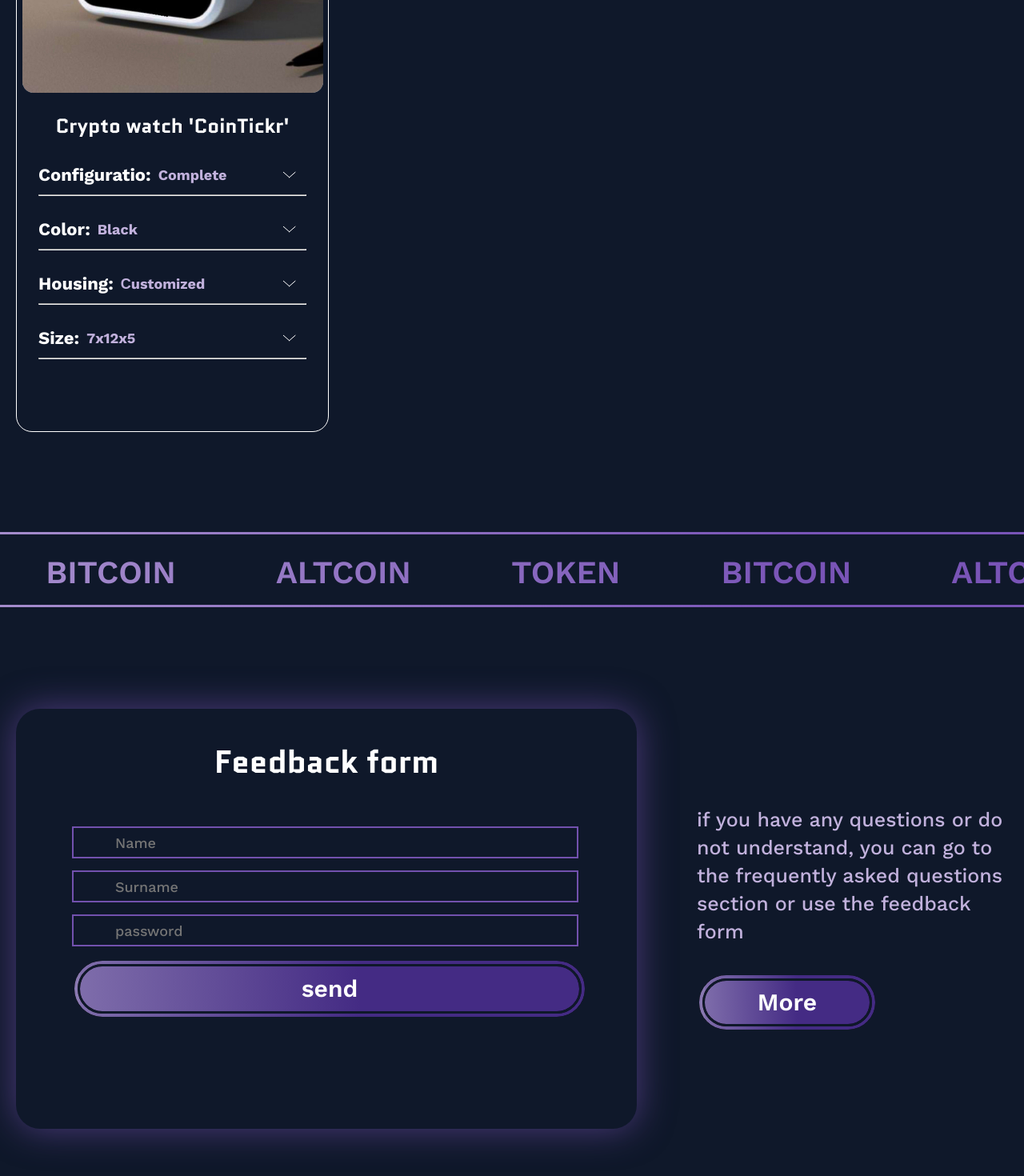
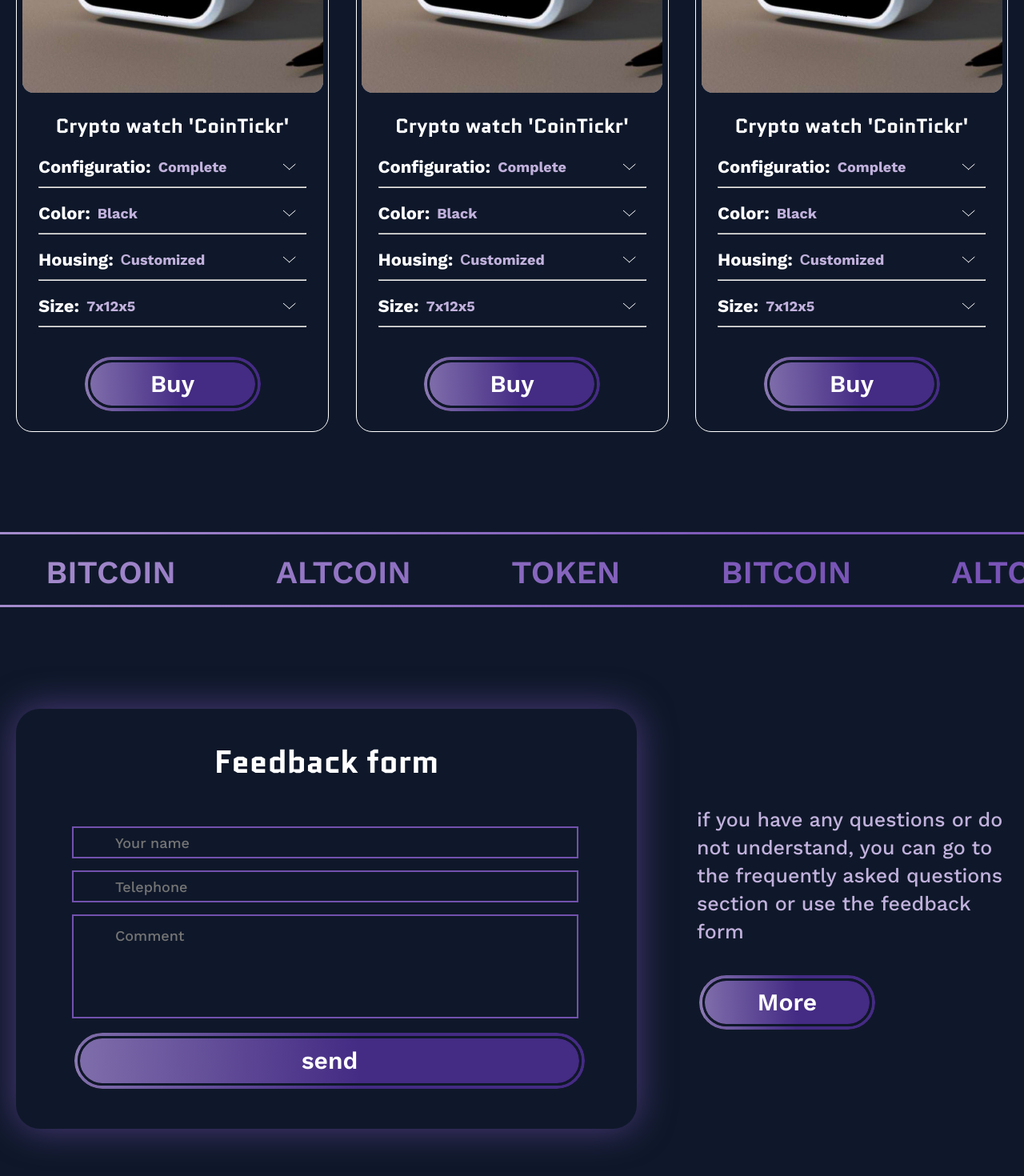
Before and after one commit to smerch88/Simple-Ticker-Stage-1, a React (Create React App) app in the folder frontend/: page / in a window 1280 px wide. Shown: the part 2560-4030 px from the top of the page at 80% size. Built offline with nearby package versions, Linux system fonts and the light colour scheme.

Commit message:
Анимации

```diff
--- a/frontend/public/ticker.json
+++ b/frontend/public/ticker.json
@@ -30,6 +30,97 @@
                     "property": [
                         "Сustomized",
                         "noСustomized",
+                        "gaСustomized",
+                        "gaСustomized"
+                    ]
+                },
+                {
+                    "name": "Size",
+                    "property": [
+                        "7x12x5",
+                        "17x34x8",
+                        "24x13x9"
+                    ]
+                }
+            ]
+        },
+
+        {
+            "name": "Crypto watch 'CoinTickr'",
+            "thumbnail": "http://localhost:3000/Python-Pet-Project/frontend/src/resourses/img/thumbnail.jpg",
+            "options": [
+                {
+                    "name": "Configuratio",
+                    "property": [
+                        "Complete",
+                        "noComplete",
+                        "gaComplete"
+                    ]
+                },
+                {
+                    "name": "Color",
+                    "property": [
+                        "Black",
+                        "Red",
+                        "White",
+                        "Yellow",
+                        "Black",
+                        "Red",
+                        "White",
+                        "Yellow"
+                    ]
+                },
+                {
+                    "name": "Housing",
+                    "property": [
+                        "Сustomized",
+                        "noСustomized",
+                        "gaСustomized",
+                        "gaСustomized"
+                    ]
+                },
+                {
+                    "name": "Size",
+                    "property": [
+                        "7x12x5",
+                        "17x34x8",
+                        "24x13x9"
+                    ]
+                }
+            ]
+        },
+
+        {
+            "name": "Crypto watch 'CoinTickr'",
+            "thumbnail": "http://localhost:3000/Python-Pet-Project/frontend/src/resourses/img/thumbnail.jpg",
+            "options": [
+                {
+                    "name": "Configuratio",
+                    "property": [
+                        "Complete",
+                        "noComplete",
+                        "gaComplete"
+                    ]
+                },
+                {
+                    "name": "Color",
+                    "property": [
+                        "Black",
+                        "Red",
+                        "White",
+                        "Yellow",
+                        "Black",
+                        "Red",
+                        "White",
+                        "Yellow"
+                    ]
+                },
+                {
+                    "name": "Housing",
+                    "property": [
+                        "Сustomized",
+                        "noСustomized",
+                        "gaСustomized",
                         "gaСustomized"
                     ]
                 },
--- a/frontend/src/components/aboutProduct/AboutProduct.js
+++ b/frontend/src/components/aboutProduct/AboutProduct.js
@@ -3,6 +3,7 @@ import CustomizationIcon from "../../resourses/img/benefit/customization.png"
 import EcosystemIcon from "../../resourses/img/benefit/ecosystem.png"
 import PriceIcon from "../../resourses/img/benefit/price.png"
 import SupportIcon from "../../resourses/img/benefit/support.png"
+import SupportIconInner from "../../resourses/img/benefit/support2.png"
 
 const AboutProduct = () => {
     return (
@@ -31,7 +32,10 @@ const AboutProduct = () => {
                             <div className="benefit__descr">of all interface elements on the screen.</div>
                         </div>
                         <div className="benefit">
-                            <img src={SupportIcon} alt="Benefit" />
+                            <div className="benefit__pic">
+                                <img src={SupportIcon} alt="Benefit" />
+                                <img src={SupportIconInner} alt="Benefit" className="benefit__pic-inner"/>
+                            </div>
                             <div className="benefit__title">Support </div>
                             <div className="benefit__descr">for up to 10 cryptocurrencies.</div>
                         </div>
--- a/frontend/src/components/catalogItem/CatalogItem.js
+++ b/frontend/src/components/catalogItem/CatalogItem.js
@@ -1,16 +1,7 @@
-import { useState } from "react"
 import Ticker from "../../resourses/img/thumbnail.jpg"
 import ItemOption from "./ItemOption"
 
-
-
 const CatalogItem = (props) => {
-
-    const [showProp, setShowProp] = useState(false)
-
-    const showProperty = () => {
-        setShowProp(showProp => !showProp)
-    }
 
     const renderItem = () => {
 
@@ -23,9 +14,11 @@ const CatalogItem = (props) => {
                     <img src={Ticker} alt={name} className="ticker__thumbnail" />
                     <h2 className="ticker__name">{name}</h2>
                     <ItemOption
-
                         options={options}
                     />
+                    <div className="ticker__btn">
+                        <button className="btn">Buy</button>
+                    </div>
                 </div>
             )
         });
--- a/frontend/src/components/catalogItem/_catalogItem.scss
+++ b/frontend/src/components/catalogItem/_catalogItem.scss
@@ -23,6 +23,7 @@
     }
 
     &__option {
+        margin-top: 15px;
         position: relative;
         padding: 0 27px;
 
@@ -30,6 +31,7 @@
             .ticker__config {
                 z-index: 15;
             }
+
 
             .ticker__list-property {
                 max-height: 250px;
@@ -40,7 +42,6 @@
     }
 
     &__config {
-        margin-top: 25px;
         position: relative;
         display: flex;
         align-items: center;
@@ -76,7 +77,7 @@
         overflow: hidden;
         max-height: 0;
         width: 355px;
-        transition: max-height .4s ease;
+        transition: max-height .45s linear;
         background: linear-gradient(180deg, rgba(15, 24, 42, 0.65) 0%, rgba(15, 24, 42, 0.65) 100%);
         backdrop-filter: blur(15px);
         z-index: 10;
@@ -84,11 +85,11 @@
         ul {
             display: grid;
             grid-template-columns: 1fr 1fr;
-            padding: 25px 0 0px 10px;
+            padding: 25px 20px 0px;
         }
 
         li {
-
+            text-align: center;
             @include WorkSans;
             font-weight: 700;
             font-size: 18px;
@@ -125,4 +126,10 @@
             }
         }
     }
+
+    &__btn {
+        margin-top: 34px;
+        display: flex;
+        justify-content: center;
+    }
 }
--- a/frontend/src/components/catalogList/_catalogList.scss
+++ b/frontend/src/components/catalogList/_catalogList.scss
@@ -1,8 +1,11 @@
 .catalog {
+
+
 
     &__wrapper {
         margin: 60px 0 125px;
         @include FlexBetween;
+        align-items: start;
     }
 
     .marquee {
--- a/frontend/src/components/feedback/FeedBack.js
+++ b/frontend/src/components/feedback/FeedBack.js
@@ -7,10 +7,9 @@ const FeedBack = () => {
                 <div className="feedback__form">
                     <div className="feedback__header">Feedback form</div>
                     <form action="#" className="feed-form">
-                        <input type="text" placeholder="Name"/>
-                        <input type="number" placeholder="Surname"/>
-                        {/* <textarea name="" id="" cols="30" rows="10" placeholder="Comment"></textarea> */}
-                        <input type="text" placeholder="password"/>
+                        <input type="text" placeholder="Your name"/>
+                        <input type="number" placeholder="Telephone"/>
+                        <textarea name="" id="" cols="30" rows="10" placeholder="Comment"></textarea>
                         <button className="btn btn_long" type="submit">send</button>
                     </form>
                 </div>
--- a/frontend/src/styles/scss/_buttons.scss
+++ b/frontend/src/styles/scss/_buttons.scss
@@ -13,7 +13,7 @@
     font-size: 30px;
     background-size: 200% auto;
     transition: .5s all ease;
-
+    cursor: pointer;
 
     &:hover {
         background-position: right center;
```
Also changed, not shown: frontend/src/components/aboutProduct/_aboutProduct.scss (+11 -0 lines), frontend/src/styles/style.min.css.
